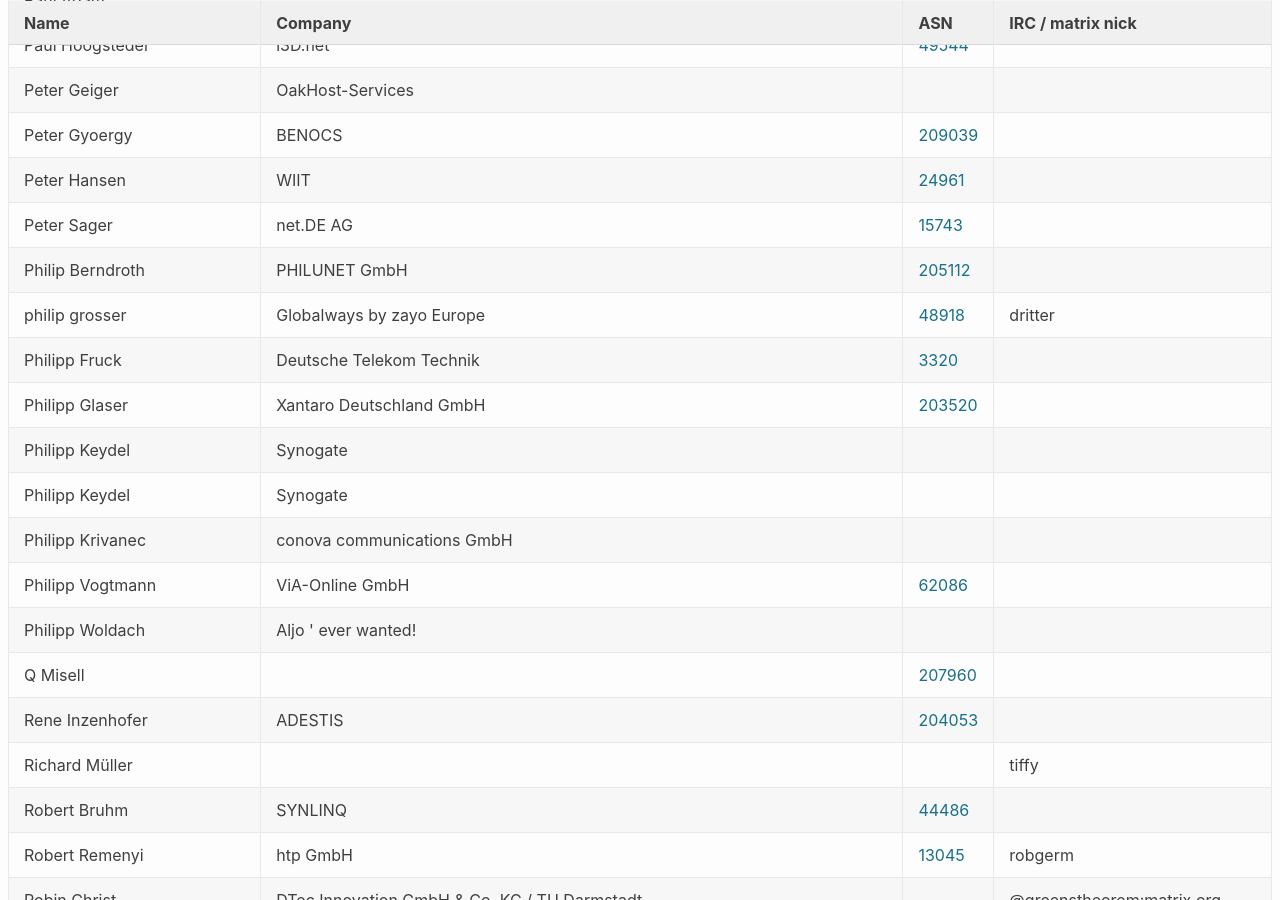
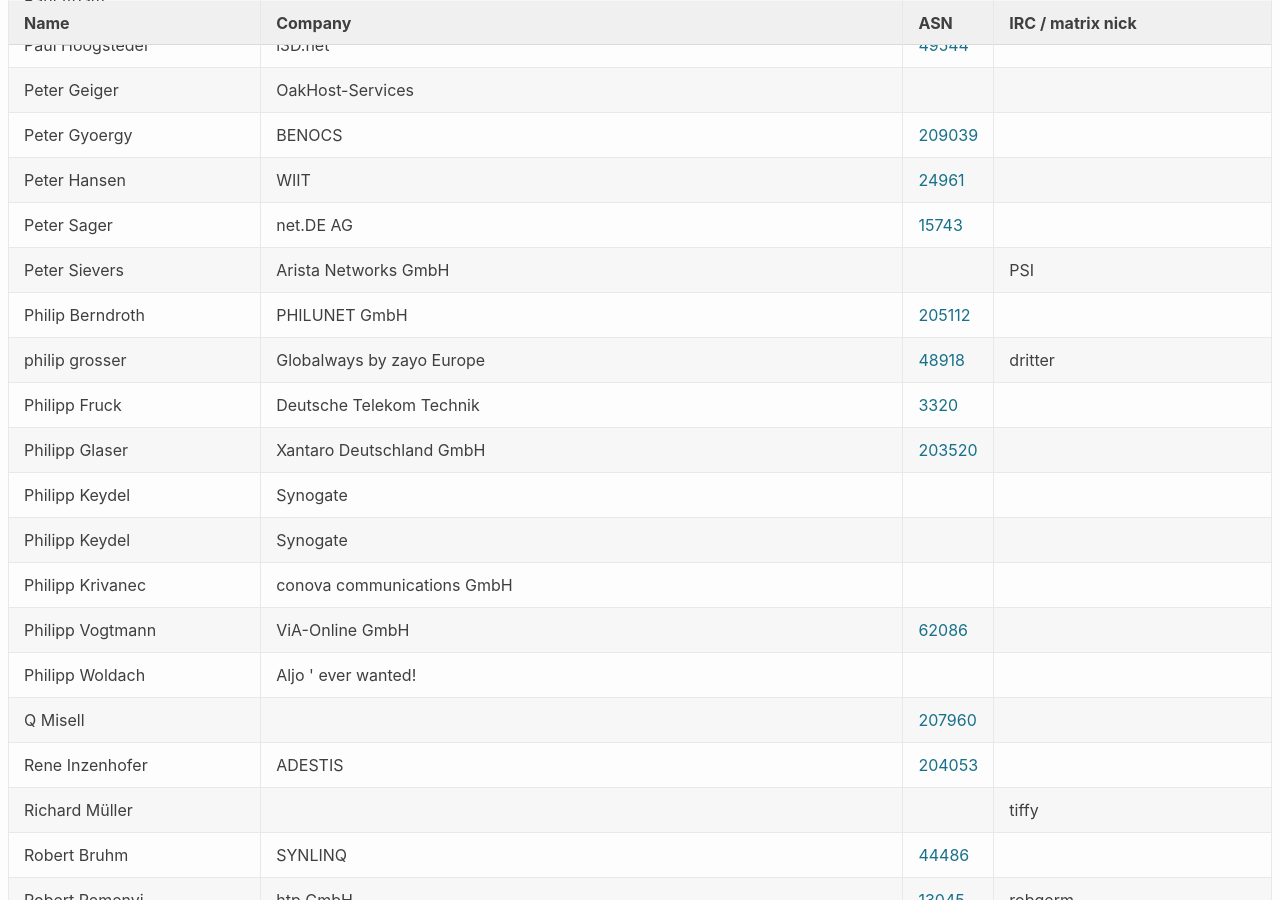
Before and after one commit to denog/pretix-attendeelist, a Jekyll site: the page built from denog17/index.markdown, in a window 1280 px wide and 900 px high, scrolled down 14014 px. Built offline with Jekyll 4.4.1, drawn with Linux system fonts in a browser that asks for light colours.

Commit message:
Latest data: Mon Sep 15 09:48:06 UTC 2025

```diff
--- a/_data/attendees_denog17_onsite.json
+++ b/_data/attendees_denog17_onsite.json
@@ -1878,6 +1878,12 @@
     "asn": "15743"
   },
   {
+    "name": "Peter Sievers",
+    "company": "Arista Networks GmbH",
+    "irc": "PSI",
+    "asn": null
+  },
+  {
     "name": "Philip Berndroth",
     "company": "PHILUNET GmbH",
     "irc": null,
```
